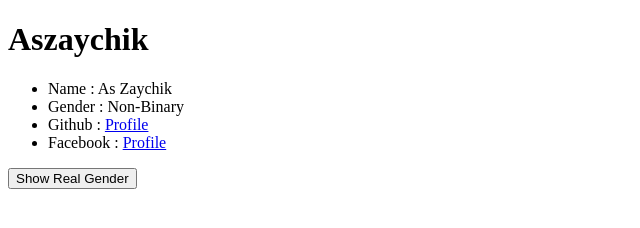
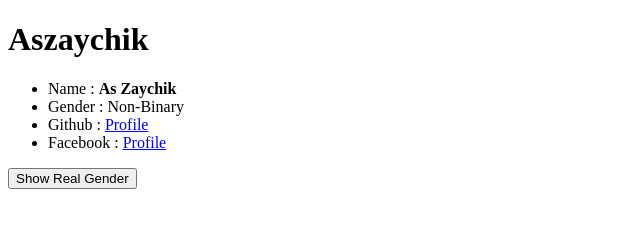
Before and after one commit to Aszaychik/jquery-test, a website: page index.html in a window 1280 px wide. Shown: the full height of the page, 0-640 px from the left. Drawn offline with nearby package versions, Linux system fonts and the light colour scheme.

Commit message:
DOM TEST

```diff
--- a/index.html
+++ b/index.html
@@ -24,7 +24,7 @@
         const fbProfile = $(`<li>Facebook : <a href="https://facebook.com/Aszaychik">Profile</a></li>`);
         const realGender = $(`<p>Male</p>`);
 
-        $("main li span:first").text("As Zaychik");
+        $("main li span:first").html("<b>As Zaychik</b>");
         $(".gender").text("Non-Binary");
         $("main li:last").append(fbProfile);
         $("button").click(true).insertAfter("div").append(realGender);
```
